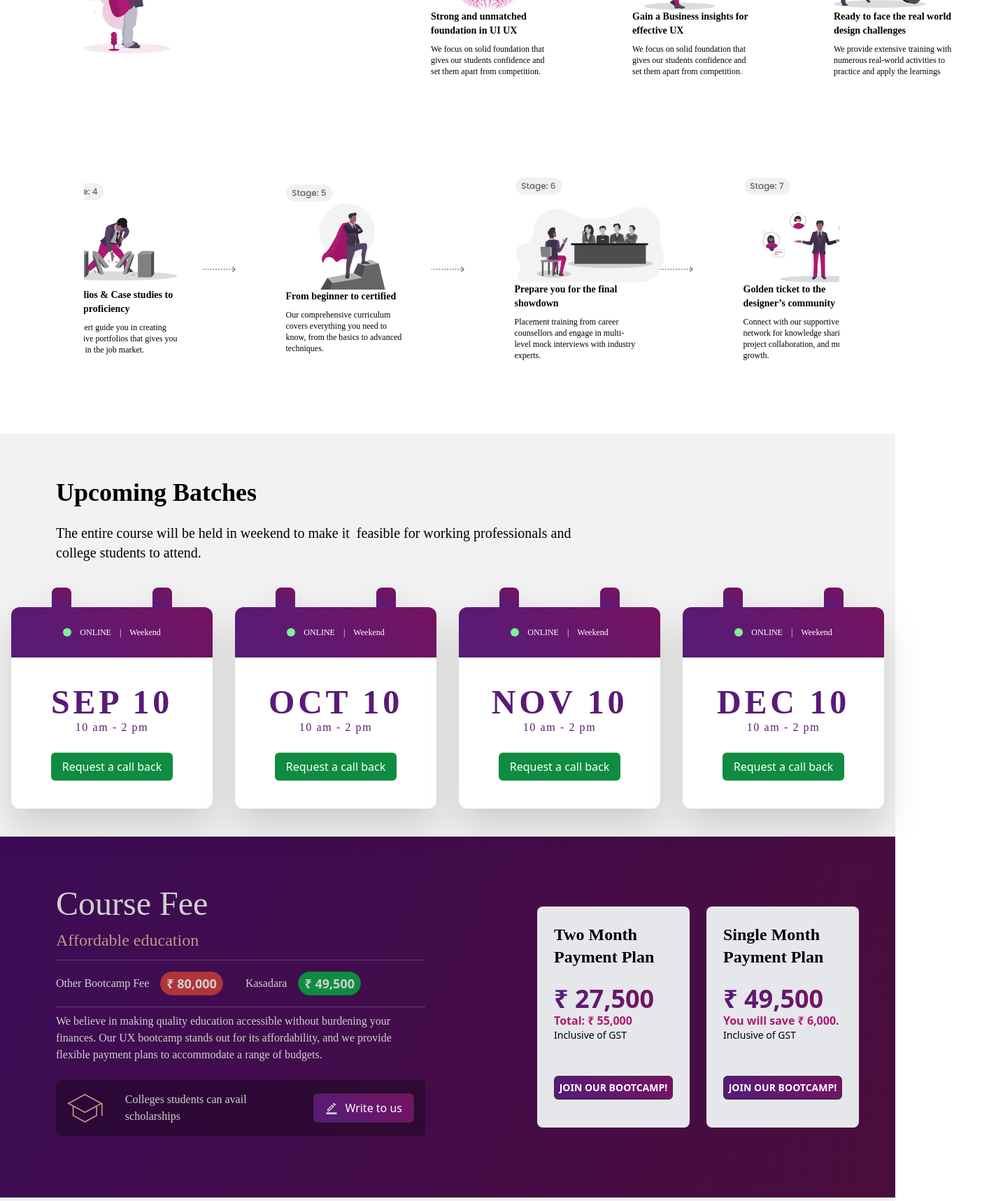
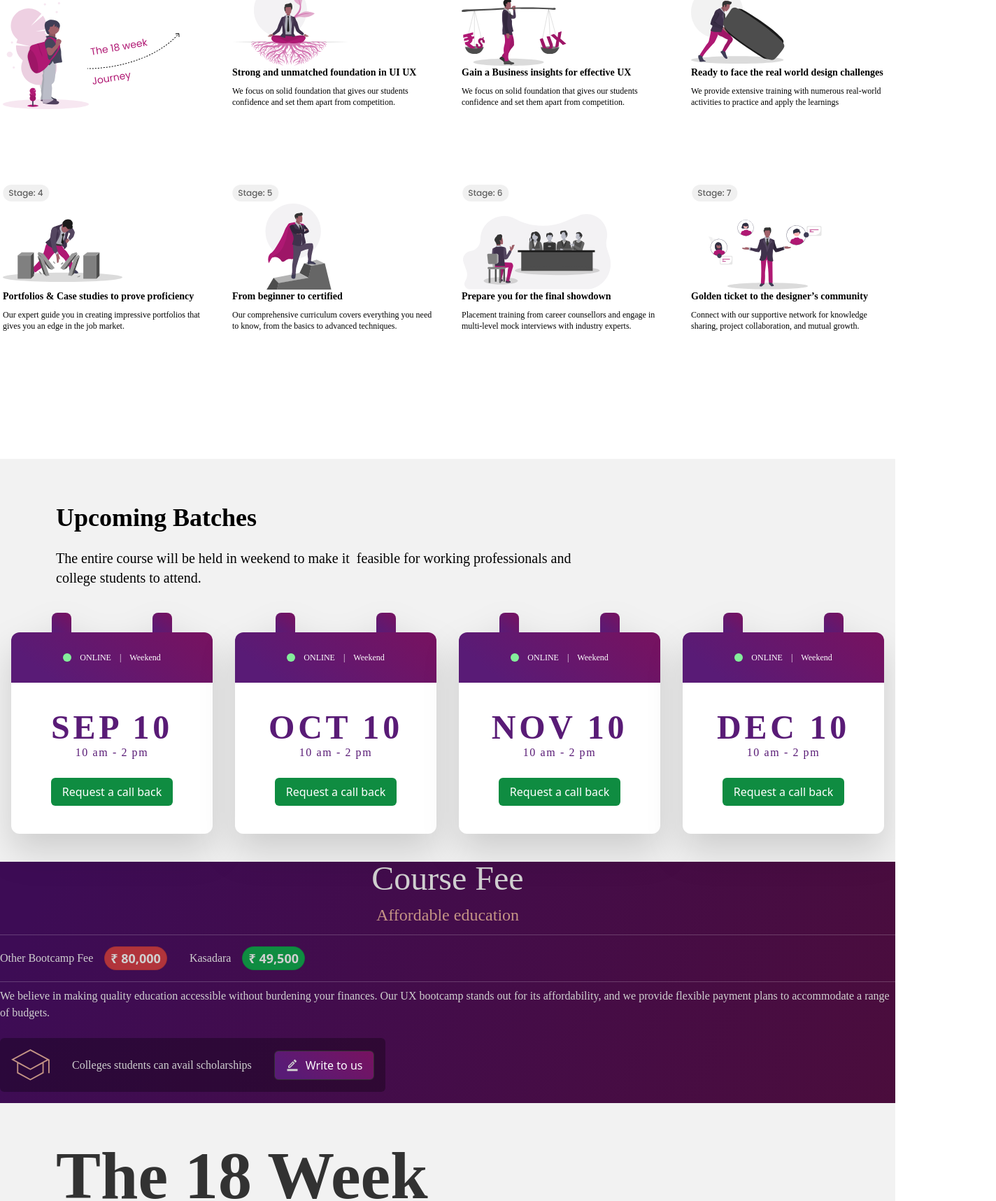
Before and after one commit to itsme-sherlock/Kasadara, a React (Create React App) app: page / in a window 1280 px wide. Shown: the part 1080-2797 px from the top of the page at 70% size, 1424 px wide, since content can reach past the window. Built offline with nearby package versions, Linux system fonts and the light colour scheme.

Commit message:
final tinkering

```diff
--- a/src/components/CourseFee/Cards.js
+++ b/src/components/CourseFee/Cards.js
@@ -28,11 +28,10 @@ const Card = ({ title, fee, description, gst }) => {
         {/* Inclusive of GST */}
         <p className="text-black text-sm pb-4">{gst}</p>
       </div>
-      {/* join our bootcamp button */}
-      <div className="sm:mt-4">
+       {/* join our bootcamp button */}
+       <div className="sm:mt-4">
         <button
-          className="my-4 pink-button
-        h-[34px] sm:h-  [50px] w-[164px] sm:w-[170px] font-semibold text-xs sm:text-sm hover:bg-[#B01873] whitespace-nowrap"
+          className="my-4 pink-button h-[34px] sm:h-[50px] font-semibold text-xs sm:text-sm hover:bg-[#B01873] whitespace-nowrap"
         >
           JOIN OUR BOOTCAMP!
         </button>
@@ -40,5 +39,4 @@ const Card = ({ title, fee, description, gst }) => {
     </div>
   );
 };
-
 export default Card;
--- a/src/components/CourseFee/CourseFee.js
+++ b/src/components/CourseFee/CourseFee.js
@@ -14,7 +14,9 @@ function CourseFee() {
           "var(--grad--dark-K, linear-gradient(295deg, #4C0D3A -8.97%, #3D0C55 94.6%))",
       }}
     >
-      <div className="sm:py-10 sm:pl-16 flex flex-col justify-center items-center lg:flex-row md:gap-32 ">
+      {/* for screen size larger than lg */}
+      <div className=" hidden sm:py-10 sm:pl-16  flex-col justify-center items-center lg:flex-row lg:gap-10 xl:gap-32 ">
+        {/* left section */}
         <div className="flex-1 px-4 py-8 text-left ">
           {/* section heading */}
           <div className="ml-0">
@@ -72,7 +74,7 @@ function CourseFee() {
             </div>
           </div>
         </div>
-
+        {/* right section */}
         <div className="sm:flex-1  flex flex-col-reverse sm:justify-around">
           {/* write to us section only for small screen */}
           <div className="flex sm:w-[full] justify-center sm:justify-start sm:hidden">
@@ -84,12 +86,15 @@ function CourseFee() {
               </p>
               <div className="flex gap-2 items-center">
                 <WriteToUsSvg></WriteToUsSvg>
-                <button className="pink-button whitespace-nowrap">Write to us</button>
+                <button className="pink-button whitespace-nowrap">
+                  Write to us
+                </button>
               </div>
             </div>
           </div>
           {/* price-card */}
-          <div className="flex px-4 overflow-x-auto gap-6 ">
+          <div className="overflow-x-auto">
+            <div className="flex px-4  gap-6 ">
               <div className="whitespace-pre-line">
                 <Card
                   title={`Two Month
@@ -112,6 +117,67 @@ function CourseFee() {
             </div>
           </div>
         </div>
+      </div>
+      {/* screen size less than lg */}
+      <div>
+        {/* section heading */}
+        <div className="ml-0">
+            <h1 className="text-[#D0D0D0] font-poppins font-medium text-2xl sm:text-5xl ">
+              Course Fee
+            </h1>
+          </div>
+          {/* sub heading */}
+          <div>
+            <h4 className="text-[#C49485] font-poppins font-normal text-sm sm:text-2xl my-3">
+              Affordable education
+            </h4>
+          </div>
+          {/* price-rate in button */}
+          <div className="flex flex-col sm:gap-8 sm:flex-row py-4 border-y border-white border-opacity-20 gap-y-4">
+            <div className="flex gap-4 justify-between items-center">
+              <p className="text-[#D0D0D0] font-poppins font-normal text-sm sm:text-base ">
+                Other Bootcamp Fee
+              </p>
+              <button className="fees-button bg-[#B1343B] text-xs sm:text-lg sm:font-semibold whitespace-nowrap">
+                ₹ 80,000
+              </button>
+            </div>
+            <div className="flex gap-4 justify-between items-center">
+              <p className="text-[#D0D0D0] font-poppins ]font-normal text-sm sm:text-base">
+                Kasadara
+              </p>
+              <button className="fees-button bg-[#0F8C41] text-xs sm:text-lg sm:font-semibold whitespace-nowrap ">
+                ₹ 49,500
+              </button>
+            </div>
+          </div>
+          {/* paragraph-content */}
+          <div className="flex ml-0 pl-0 py-2  ">
+            <p className="text-[#D0D0D0] text-left font-poppins font-normal text-xs sm:text-base sm:text-left whitespace-pre-line">
+              We believe in making quality education accessible without
+              burdening your finances. Our UX bootcamp stands out for its
+              affordability, and we provide flexible payment plans to
+              accommodate a range of budgets.
+            </p>
+          </div>
+          {/* write to us section*/}
+          <div className="sm:w-[full] justify-center sm:justify-start hidden sm:flex ">
+            <div className="flex flex-col w-fit sm:flex-row items-center justify-between my-4 p-4 bg-black bg-opacity-30 gap-8 rounded-md">
+              <GraduateHatSvg></GraduateHatSvg>
+              <p className="text-[#D0D0D0] font-poppins text-left font-normal text-xs sm:text-base w-fit">
+                Colleges students can avail scholarships
+              </p>
+              <div className="flex gap-1 items-center  ">
+                <button className="pink-button whitespace-nowrap pink-button:hover">
+                  <WriteToUsSvg></WriteToUsSvg>
+                  Write to us
+                </button>
+              </div>
+            </div>
+          </div>
+
+      </div>
+
     </section>
   );
 }
--- a/src/components/WhatWillYouGet/WhatWillYouGet.js
+++ b/src/components/WhatWillYouGet/WhatWillYouGet.js
@@ -1,6 +1,7 @@
 import React from "react";
 import "./WhatWillYouGet.css";
-import { ReactComponent as PassionateYouSvg } from "../../Assets/Section 2/Passionate you.svg";
+import { ReactComponent as PassionateYouSvg } from "../../Assets/Section 2/Passionates you.svg";
+import { ReactComponent as PassionateYouSvgMobile } from "../../Assets/Section 2/passionate you mobile.svg";
 import { ReactComponent as StrongSvg } from "../../Assets/Section 2/Stage 1.svg";
 import { ReactComponent as ArrowWeekJourney } from "../../Assets/Section 2/The 16 week journey.svg";
 import { ReactComponent as ArrowWeekJourneyMobile } from "../../Assets/Section 2/16 week journey mobile.svg";
@@ -25,13 +26,6 @@ function WhatWillYouGet(props) {
       heading: "",
       content: "",
       svg: <PassionateYouSvg />,
-      style: "", // Add Tailwind CSS classes for styling
-    },
-    {
-      number: 0,
-      heading: "",
-      content: "",
-      svg: <ArrowWeekJourney />,
       style: "", // Add Tailwind CSS classes for styling
     },
     {
@@ -96,9 +90,9 @@ function WhatWillYouGet(props) {
 
   return (
     <Element name="course-journey" className="h-fit">
-      <div className="flex flex-col mx-4 my-8 sm:py-10 sm:mx-20 ">
+      <div className="flex flex-col mx-4 my-8 sm:py-10 sm:mx-20 xl:items-center xl:justify-center w-1/ ">
         {/* main heading and subheading */}
-        <div className="">
+        <div className="w-full">
           <h1 className="text-[#323232] font-poppins font-extrabold sm:text-4xl text-2xl">
             What you will get in
             <span className="text-[#B01873] font-poppins font-extrabold sm:text-4xl text-2xl">
@@ -108,15 +102,15 @@ function WhatWillYouGet(props) {
           </h1>
         </div>
         {/* cards sction large screen */}
-        <div className="hidden xl:block xl:relativek">
-          <div className="flex">
+        <div className="hidden xl:block xl:relative mt-28">
+          <div className="flex justify-between gap-10">
             {/* Generate cards for the first row */}
             {cards.map(
               (card, index) =>
-                index < 5 && (
+                index < 4 && (
                   <div
                     key={index}
-                    className={`p-4 ${card.style} ${index > 1 ? "px-10" : ""}`}
+                    className={` ${card.style}`}
                   >
                     <Card
                       number={card.number}
@@ -129,15 +123,15 @@ function WhatWillYouGet(props) {
             )}
           </div>
           <div className="h-0 absolute top-24 left-24">
-            <BigArrow className="hidden lg:block lg:relative" />
+            <BigArrow className="hidden"/>
           </div>
-          <div className="flex overflow-x-auto gap-10 justify-center mt-20 ml-10">
+          <div className="flex overflow-x-auto gap-10 justify-center">
             {/* Generate cards for the second row */}
             {cards.map(
               (card, index) =>
-                index > 4 && (
+                index > 3 && (
                   <div className="flex items-center">
-                    <div key={index} className={`p-4 ${card.style}`}>
+                    <div key={index} className={`gap-12${card.style}`}>
                       <Card
                         number={card.number}
                         heading={card.heading}
@@ -145,28 +139,27 @@ function WhatWillYouGet(props) {
                         svg={card.svg}
                       />
                     </div>
-                    <ArrowBetweenCards
+                    {/* <ArrowBetweenCards
                       className={index === 8 ? "hidden" : "block"}
-                    />
+                    /> */}
                   </div>
                 )
             )}
           </div>
         </div>
         {/* cards Elements mobile view */}
-        <div className="my-8 block xl:hidden">
+        <div className="my-8 flex flex-col xl:hidden px-4 py-5 ">
           <div className="flex items-end">
-            <PassionateYouSvg></PassionateYouSvg>
-            <ArrowWeekJourneyMobile></ArrowWeekJourneyMobile>
+           <PassionateYouSvgMobile className="w-44 h-64"></PassionateYouSvgMobile>
           </div>
-          <div className="my-8 flex overflow-x-auto">
+          <div className="my-8 flex overflow-x-auto gap-9 min-h-full">
             {/* Generate cards from 1 to 12 */}
             {cards.map(
               (card, index) =>
                 index > 1 && (
                   <div
                     key={index}
-                    className={`p-4 ${card.style} ${index > 0 ? "gap-10" : ""}`}
+                    className={`px-4 py-5 xl:p-4 ${card.style} ${index > 0 ? "gap-10" : ""}`}
                   >
                     <Card
                       number={card.number}
--- a/src/components/WhatWillYouGet/WhatWillYouGetCard.js
+++ b/src/components/WhatWillYouGet/WhatWillYouGetCard.js
@@ -4,7 +4,7 @@ function Card({number,heading ,content,svg}){
 
     return(
 
-        <div className="p-4 w-52">
+        <div className="w-44 h-64 xl:w-72 xl:h-80">
             {/* Card number */}
             <div className="bg-[#B01873] hidden sm:bg-transparent w-6 h-6  justify-center rounded-full text-white">{number}</div>
             {/* SVG */}
```
Also changed, not shown: src/Assets/Section 2/Passionate you MOBILE.svg, src/Assets/Section 2/Passionates you.svg (added), src/components/MainContent.js. Lines whose indentation alone changed are shown as unchanged.
